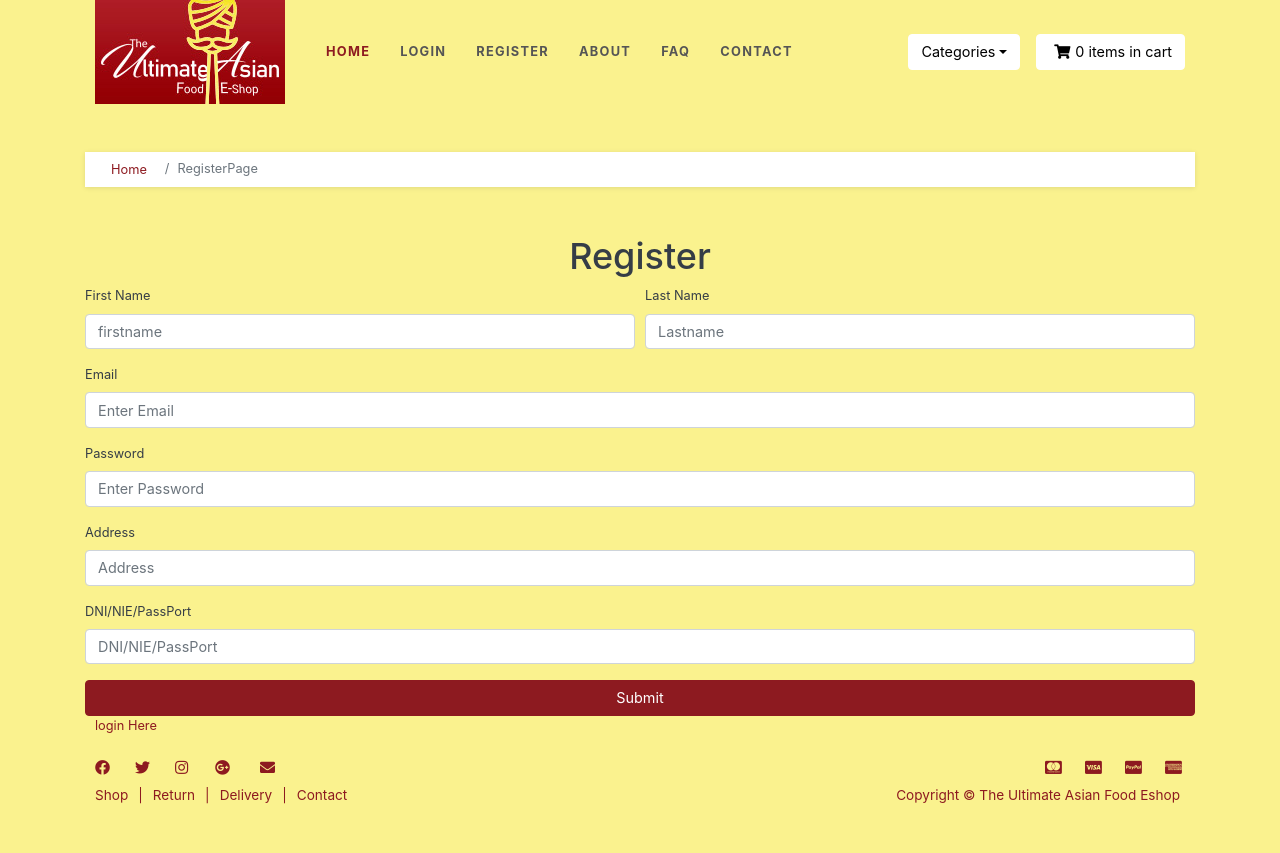
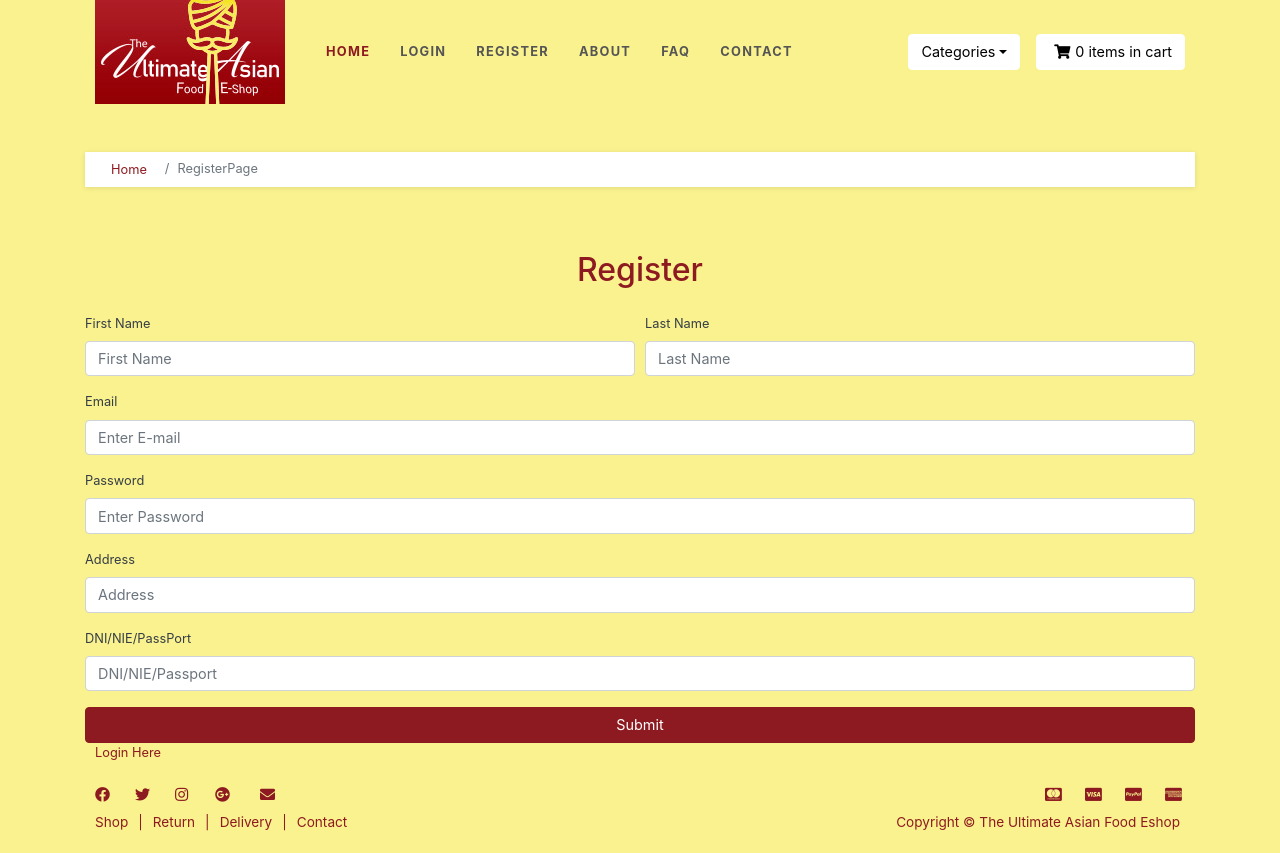
Before and after one commit to Kobyjc08/Frontend_Ultimate_Asian_Food, a React (Create React App) app in the folder frontend/: page /register in a window 1280 px wide. Before the commit the page ends 825 px from the top, so only its background shows below. Built offline with nearby package versions, Linux system fonts and the light colour scheme; no server answers.

Commit message:
updated general scc styles

```diff
--- a/frontend/src/assets/style.default.css
+++ b/frontend/src/assets/style.default.css
@@ -1515,14 +1515,15 @@ STYLE SWITCHER FOR DEMO
 
 .btn-primary:hover {
   color: #fff !important;
+  padding: 0.375rem 0.75rem;
   background-color: #8d1a20;
   border-color: #8d1a20;
 }
 
 .btn-primary:focus,
 .btn-primary.focus {
-  -webkit-box-shadow: 0 0 0 0.2rem rgba(79, 191, 168, 0.5);
-  box-shadow: 0 0 0 0.2rem rgba(79, 191, 168, 0.5);
+  -webkit-box-shadow: 0 0 0 0.2rem rgba(233, 235, 115, 0.5);
+  box-shadow: 0 0 0 0.2rem rgba(233, 235, 115, 0.5);
 }
 
 .btn-primary.disabled,
@@ -1543,8 +1544,8 @@ STYLE SWITCHER FOR DEMO
 .btn-primary:not(:disabled):not(.disabled):active:focus,
 .btn-primary:not(:disabled):not(.disabled).active:focus,
 .show > .btn-primary.dropdown-toggle:focus {
-  -webkit-box-shadow: 0 0 0 0.2rem rgba(79, 191, 168, 0.5);
-  box-shadow: 0 0 0 0.2rem rgba(79, 191, 168, 0.5);
+  -webkit-box-shadow: 0 0 0 0.2rem rgba(233, 235, 115, 0.5);
+  box-shadow: 0 0 0 0.2rem rgba(233, 235, 115, 0.5);
 }
 
 .btn-secondary {
--- a/frontend/src/pages/About.js
+++ b/frontend/src/pages/About.js
@@ -19,7 +19,11 @@ const About = () => {
         </div>
 
         <h2 className="red-letters">About Us</h2>
-        <img src={aboutImage} alt="aboutImage" />
+        <img
+          className="col-md-12 col-xs-12 col-sm-12 big-banner"
+          src={aboutImage}
+          alt="aboutImage"
+        />
         <div className="blockquote2">
           We are a professional e-shop for Asian food articles in Spain.
           Established in 2020, this idea was born beacuse the community of
--- a/frontend/src/pages/FAQ.js
+++ b/frontend/src/pages/FAQ.js
@@ -18,7 +18,11 @@ const FAQ = () => {
           <img src={faqimg} alt="FAQ Icon" />
         </div>
         <h2 className="red-letters">Frequently Asked Questions</h2>
-        <img src={faqImage} alt="aboutImage" />
+        <img
+          src={faqImage}
+          className="col-md-12 col-xs-12 col-sm-12 big-banner"
+          alt="aboutImage"
+        />
         <ul class="list-unstyled blockquote2">
           <li class="media">
             <img src={faqimg} class="mr-3" alt="FAQ Icon" />
--- a/frontend/src/pages/Login.js
+++ b/frontend/src/pages/Login.js
@@ -1,7 +1,7 @@
 import { Layout } from "../layout/Layout";
 import { Container, Form, Breadcrumb } from "react-bootstrap";
 import React, { Fragment, useState } from "react";
-import { Link} from "react-router-dom";
+import { Link } from "react-router-dom";
 
 // import { toast } from "react-toastify";
 
@@ -56,7 +56,7 @@ const Login = ({ setAuth }) => {
           </Breadcrumb.Item>
         </Breadcrumb>
         <Fragment>
-          <h1 className="mt-5 text-center">Login</h1>
+          <h1 className="red-letters mt-5 text-center">Login</h1>
 
           <Form onSubmit={onSubmitForm}>
             <input
--- a/frontend/src/pages/Register.js
+++ b/frontend/src/pages/Register.js
@@ -56,7 +56,7 @@ const Register = ({ setAuth }) => {
               RegisterPage
             </Breadcrumb.Item>
           </Breadcrumb>
-          <h1 className="mt-5 text-center">Register</h1>
+          <h1 className="red-letters mt-5 text-center">Register</h1>
           <Form onSubmit={onSubmitForm}>
             <Form.Row>
               <Form.Group as={Col} controlId="formGridEmail">
@@ -65,7 +65,7 @@ const Register = ({ setAuth }) => {
                   type="text"
                   name="firstname"
                   value={firstname}
-                  placeholder="firstname"
+                  placeholder="First Name"
                   onChange={(e) => onChange(e)}
                 />
               </Form.Group>
@@ -76,7 +76,7 @@ const Register = ({ setAuth }) => {
                   type="text"
                   name="lastname"
                   value={lastname}
-                  placeholder="Lastname"
+                  placeholder="Last Name"
                   onChange={(e) => onChange(e)}
                 />
               </Form.Group>
@@ -88,7 +88,7 @@ const Register = ({ setAuth }) => {
                 type="text"
                 name="email"
                 value={email}
-                placeholder="Enter Email"
+                placeholder="Enter E-mail"
                 onChange={(e) => onChange(e)}
               />
             </Form.Group>
@@ -121,14 +121,14 @@ const Register = ({ setAuth }) => {
                 type="text"
                 name="DNI"
                 value={DNI}
-                placeholder="DNI/NIE/PassPort"
+                placeholder="DNI/NIE/Passport"
                 onChange={(e) => onChange(e)}
               />
             </Form.Group>
 
             <button className="btn btn-success btn-block">Submit</button>
           </Form>
-          <Link to="/login">login Here</Link>
+          <Link to="/login">Login Here</Link>
         </Container>
       </Layout>
     </Fragment>
```
